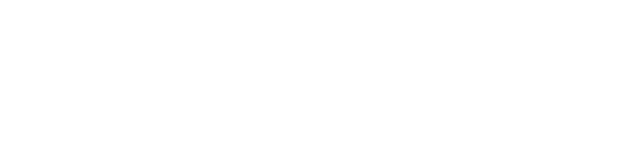
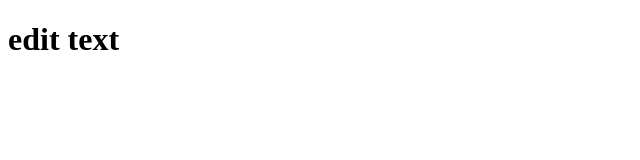
Before and after one commit to stanislavwalton97/web-layout, a plain HTML site: page index.html in a window 1280 px wide. Shown: the whole page, without its empty margins (0-640 px from the left). Drawn offline with Linux system fonts and the light colour scheme.

Commit message:
Добавлен тестовый текст

```diff
--- a/index.html
+++ b/index.html
@@ -5,6 +5,6 @@
     <title>Document</title>
 </head>
 <body>
-
+    <h1>edit text</h1>
 </body>
 </html>
```
